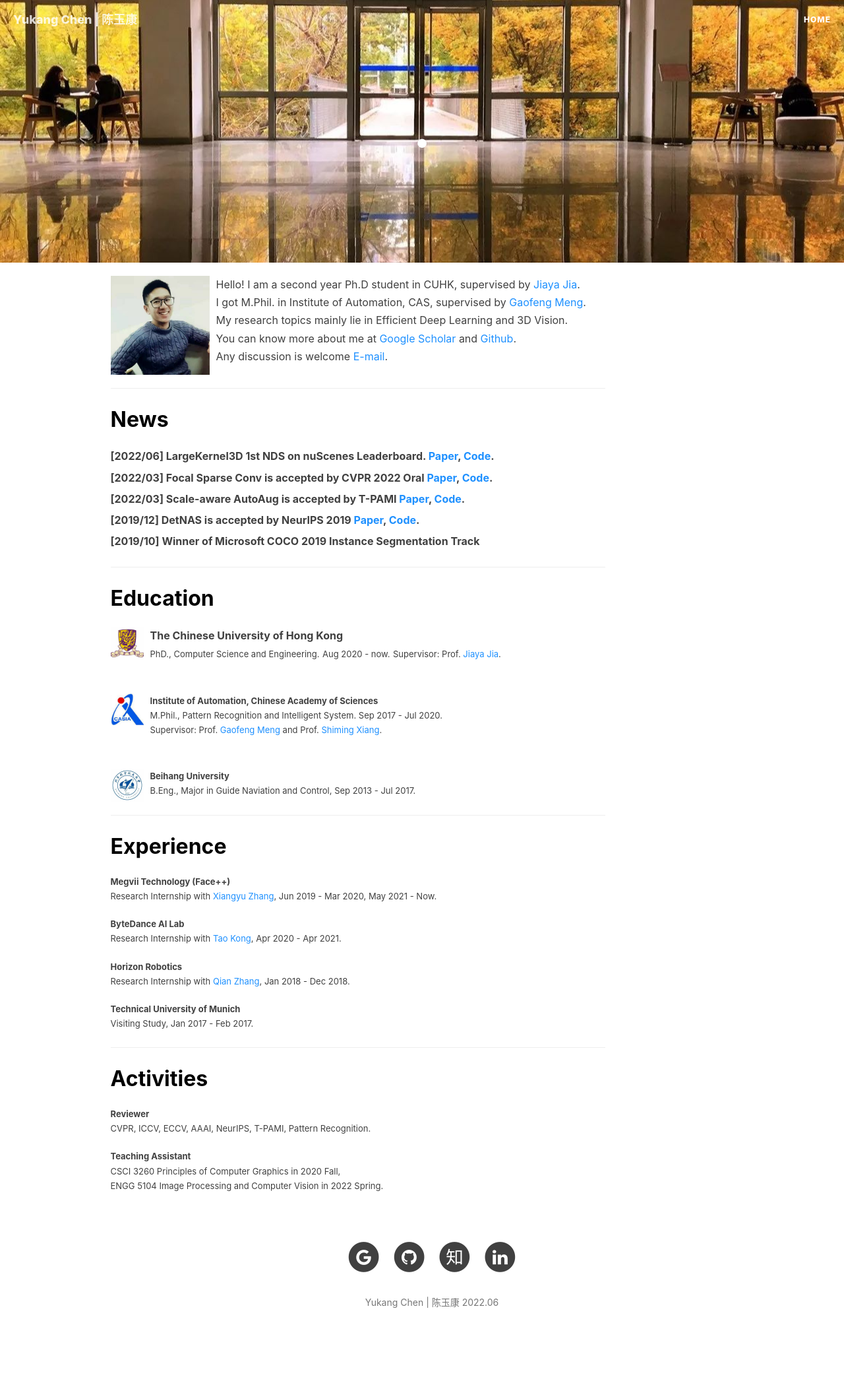
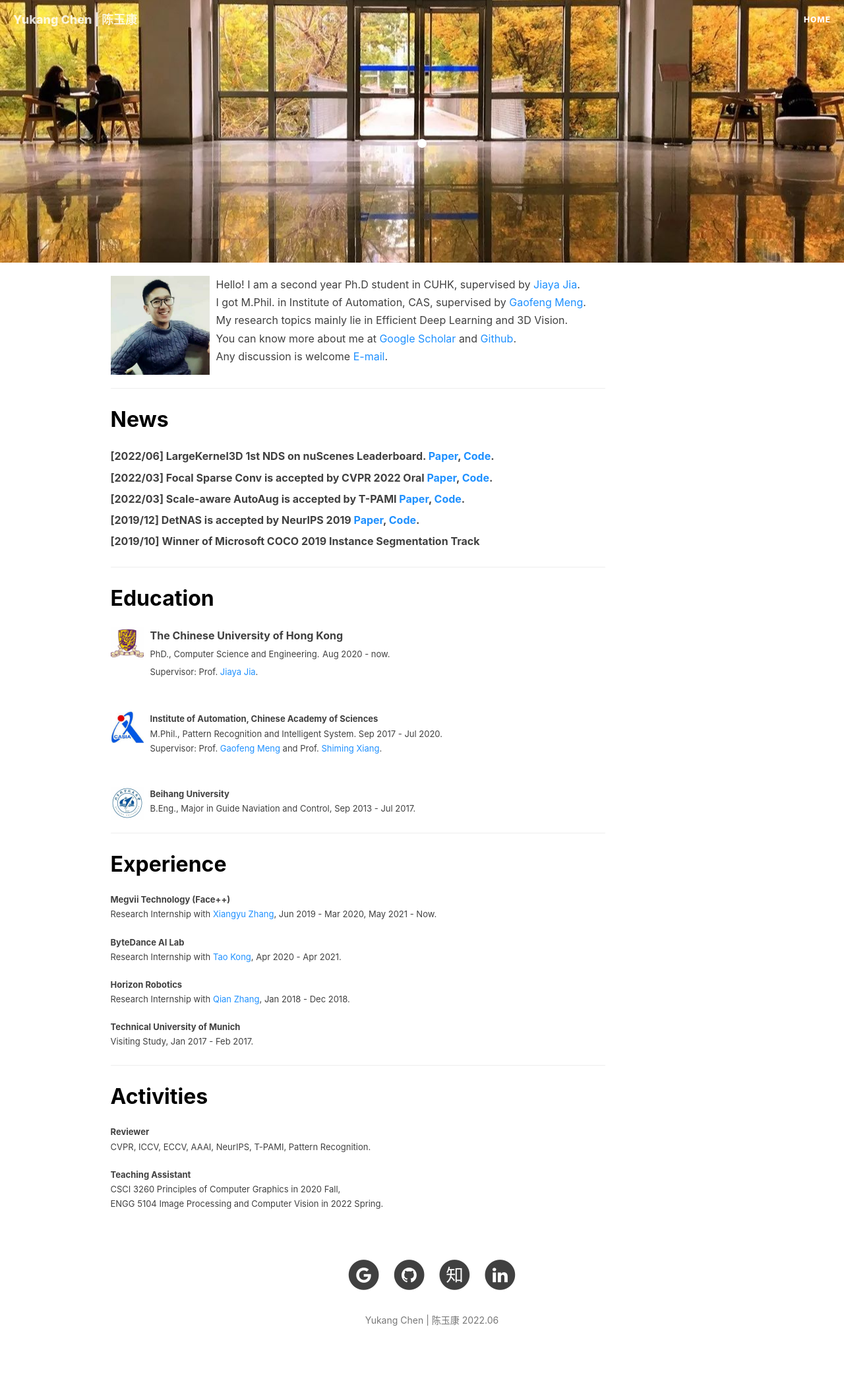
Before and after one commit to yukang2017/yukang2017.github.io, a Jekyll site: the page built from index.html, in a window 1280 px wide. Shown: the whole page at 66% size. Built offline with Jekyll 4.4.1, drawn with Linux system fonts in a browser that asks for light colours; nearby versions of some CDN libraries; the list of posts is cut into pages by our own code; comment, search, counter and statistics services are not loaded; before the commit the page ends 2078 px from its top, so only the background shows below that.

Commit message:
Update index.html

```diff
--- a/index.html
+++ b/index.html
@@ -84,14 +84,13 @@ description: ""
 						 The Chinese University of Hong Kong
 				 </strong> <br>
 					<font size="2.7">PhD., Computer Science and Engineering.</font>
-					<font size="2.7">Aug 2020 - now.</font>
+					<font size="2.7">Aug 2020 - now.</font> <br>
 					<font size="2.7">Supervisor: Prof. <a target="_blank"
 					   href="http://jiaya.me/"><font color="DodgerBlue">Jiaya Jia</font>.</a>
 				</p>
 			</div>
 		</div>
 	<br>
-
 		<div class="media">
 			<a name="fsaf" class="pull-left">
 				<img class="media-object" src="/img/casia.jpeg" width="50px" height="48px">
@@ -110,7 +109,6 @@ description: ""
 			</div>
 		</div>
 	<br>
-
 		<div class="media">
 			<a name="fsaf" class="pull-left">
 				<img class="media-object" src="/img/beihang.jpeg" width="50px" height="50px">
```
